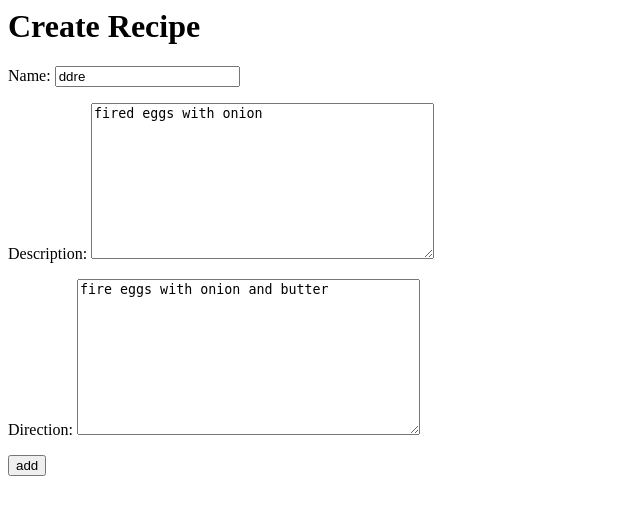
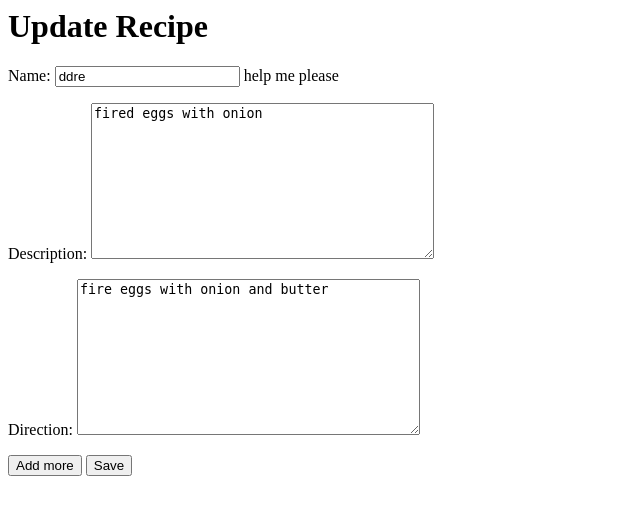
Before and after one commit to AslanZ-5/dj_food_project, a Django app: page /recipes/update/3/ in a window 1280 px wide. Shown: the top 515 px of the page, without its empty margins (0-640 px from the left). Run offline with Django 3.2, Linux system fonts and the light colour scheme; a user stored in the database is signed in; data comes from the database, SQL or seed files in the repository.

Commit message:
dynamic new ingredient form via JavaScript

```diff
--- a/recipes/forms.py
+++ b/recipes/forms.py
@@ -5,17 +5,18 @@ from .models import Recipe, Ingredient
 class RecipeForm(forms.ModelForm):
     error_css_class = 'rrrr-eerrrror'
     required_css_class = 'ret-cl-tt'
-    name = forms.CharField(widget=forms.TextInput(attrs={'class': 'form-control', 'placeholder': 'recipe name'}))
+    name = forms.CharField(widget=forms.TextInput(attrs={'class': 'form-control', 'placeholder': 'recipe name'}),
+                           help_text='help me please')
     description = forms.CharField(widget=forms.Textarea(attrs={'class': 'form-control', 'placeholder': 'description'}))
 
     class Meta:
         model = Recipe
         fields = ['name', 'description', 'direction']
 
-    def __init__(self, *args,**kwargs):
-        super().__init__(*args,**kwargs)
+    def __init__(self, *args, **kwargs):
+        super().__init__(*args, **kwargs)
         for field in self.fields:
-            self.fields[field].widget.attrs.update({'placeholder':f'Recipe {field}'})
+            self.fields[field].widget.attrs.update({'placeholder': f'Recipe {field}'})
 
         # self.fields['name'].label = 'Recipe Name'
         # self.fields['name'].widget.attrs.update({'class':'form_control_22',"placeholder":'Recipe Name'})
--- a/recipes/templates/recipes/create.html
+++ b/recipes/templates/recipes/create.html
@@ -6,7 +6,16 @@
 
 <form  method="post">
     {% csrf_token %}
-{{ form.as_p }}
+    {% for field in form%}
+    {{ field.label_tag }}
+    {% if field.help_text %}
+    {{ field.help_text}}
+    {% endif %}
+    {{ field }}<br>
+    {% endfor %}
+
 {{ form_2.as_p }}
-    <button type="submit"> add </button>
+
+    {{ form_2.empty_form }}
+    <button type="submit"> Save </button>
     </form>
--- /dev/null
+++ b/recipes/templates/recipes/update.html
@@ -0,0 +1,53 @@
+<h1>
+    Update Recipe
+
+</h1>
+
+<style>
+    .hidden {
+    display: none
+    }
+</style>
+<p style="color:green">{{message}}</p>
+
+<form  method="post">
+    {% csrf_token %}
+    <div>
+        {{ form.as_p }}
+    </div>
+    <div id="ingredient-form-list">
+    {% for form in form_2 %}
+
+    <div class="ingredient-form">{{ form.as_p }}</div>
+    {% endfor %}
+</div>
+    <div id="empty-form" class="hidden">{{form_2.empty_form}}"</div>
+    <button id="add-more" type="button" > Add more</button>
+
+    <button type="submit"> Save </button>
+    </form>
+
+
+<script>
+
+    const addMoreBtn = document.getElementById('add-more')
+    const totalNewForms = document.getElementById('id_form-TOTAL_FORMS')
+
+    addMoreBtn.addEventListener('click',add_new_form)
+    function add_new_form(event) {
+        if (event) {
+            event.preventDefault()
+        }
+        const currentIngredientForms = document.getElementsByClassName('ingredient-form')
+        let currentFormCount = currentIngredientForms.length
+
+        const formCopyTarget = document.getElementById('ingredient-form-list')
+        const emptyFormEl = document.getElementById('empty-form').cloneNode(true)
+        emptyFormEl.setAttribute('class', 'ingredient-form')
+        emptyFormEl.setAttribute('id',`form-${currentFormCount}`)
+        const regex = new RegExp('__prefix__','g')
+        emptyFormEl.innerHTML = emptyFormEl.innerHTML.replace(regex,currentFormCount)
+<!--        totalNewForms.setAttribute('value', currentFormCount +1)-->
+        formCopyTarget.append(emptyFormEl)
+    };
+</script>
--- a/recipes/views.py
+++ b/recipes/views.py
@@ -46,7 +46,8 @@ def recipe_update_view(request, id=None):
         'form': form,
         'form_2': form_set
     }
-
+    if request.method == 'POST':
+        print(request.POST)
     if form.is_valid() and form_set.is_valid():
         parent = form.save(commit=False)
         parent.save()
@@ -55,4 +56,4 @@ def recipe_update_view(request, id=None):
             child.recipe = parent
             child.save()
         context['message'] = 'Data is updated'
-    return render(request,'recipes/create.html',context)
+    return render(request,'recipes/update.html',context)
```
